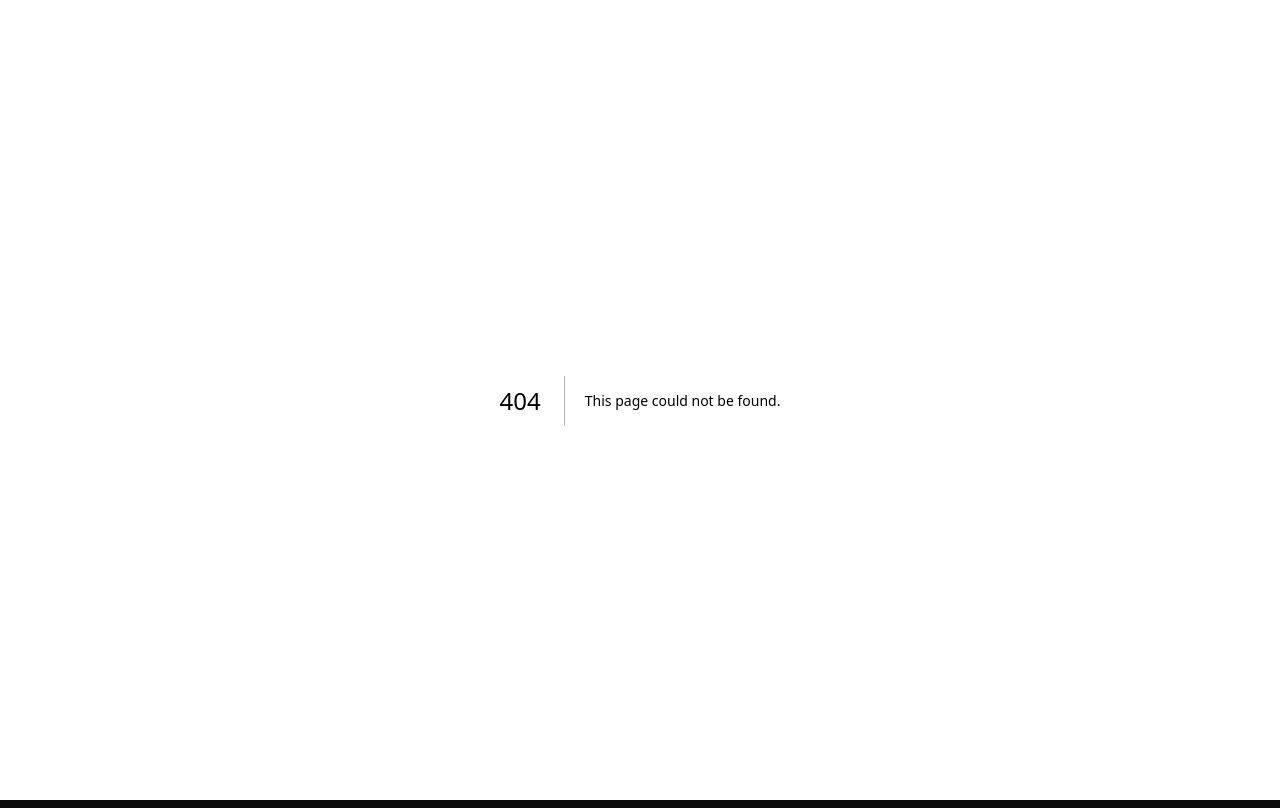
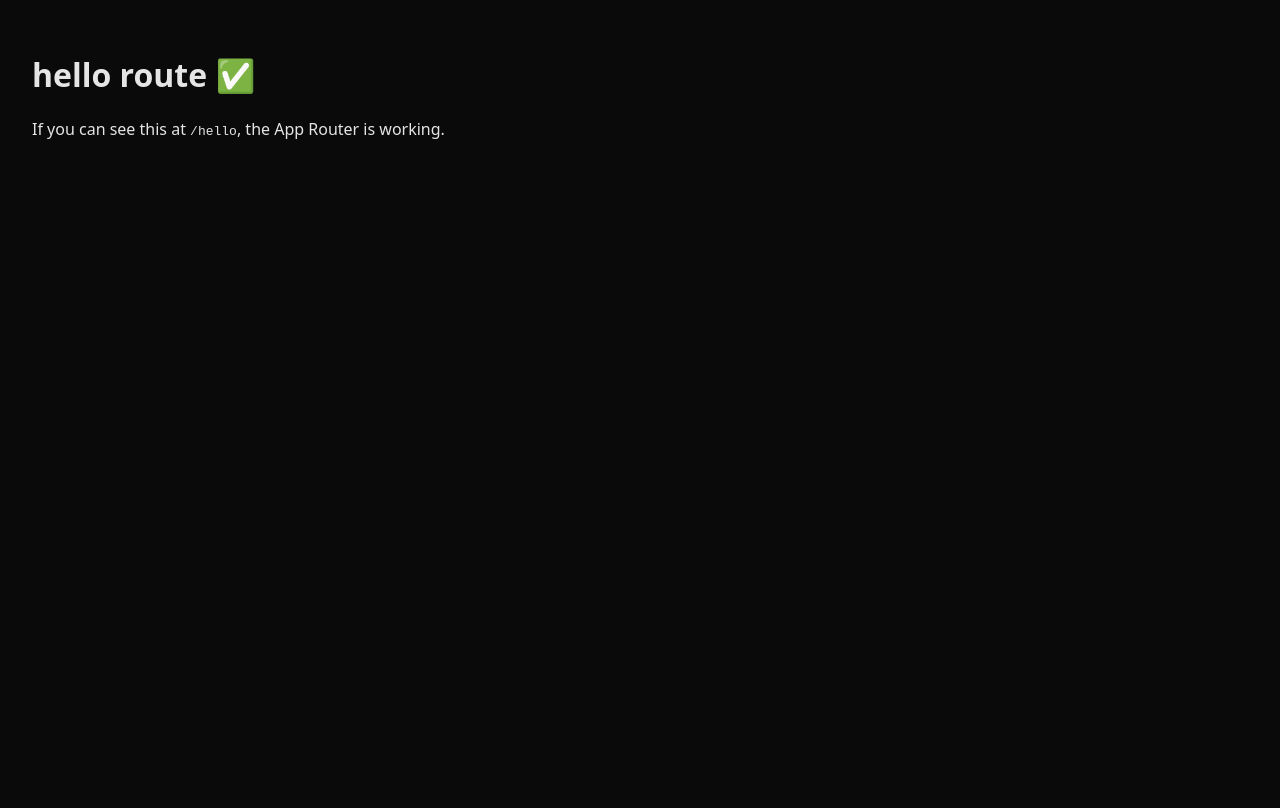
Before and after one commit to makaveli1088/Taxonomy-Web-App, a Next.js app: page /hello in a window 1280 px wide. Before the commit this address had no page. Built offline with nearby package versions, Linux system fonts and the light colour scheme.

Commit message:
Create page.tsx

```diff
--- /dev/null
+++ b/src/app/hello/page.tsx
@@ -0,0 +1,8 @@
+export default function Hello() {
+  return (
+    <div style={{padding: 24, fontFamily: 'system-ui'}}>
+      <h1>hello route ✅</h1>
+      <p>If you can see this at <code>/hello</code>, the App Router is working.</p>
+    </div>
+  );
+}
```
